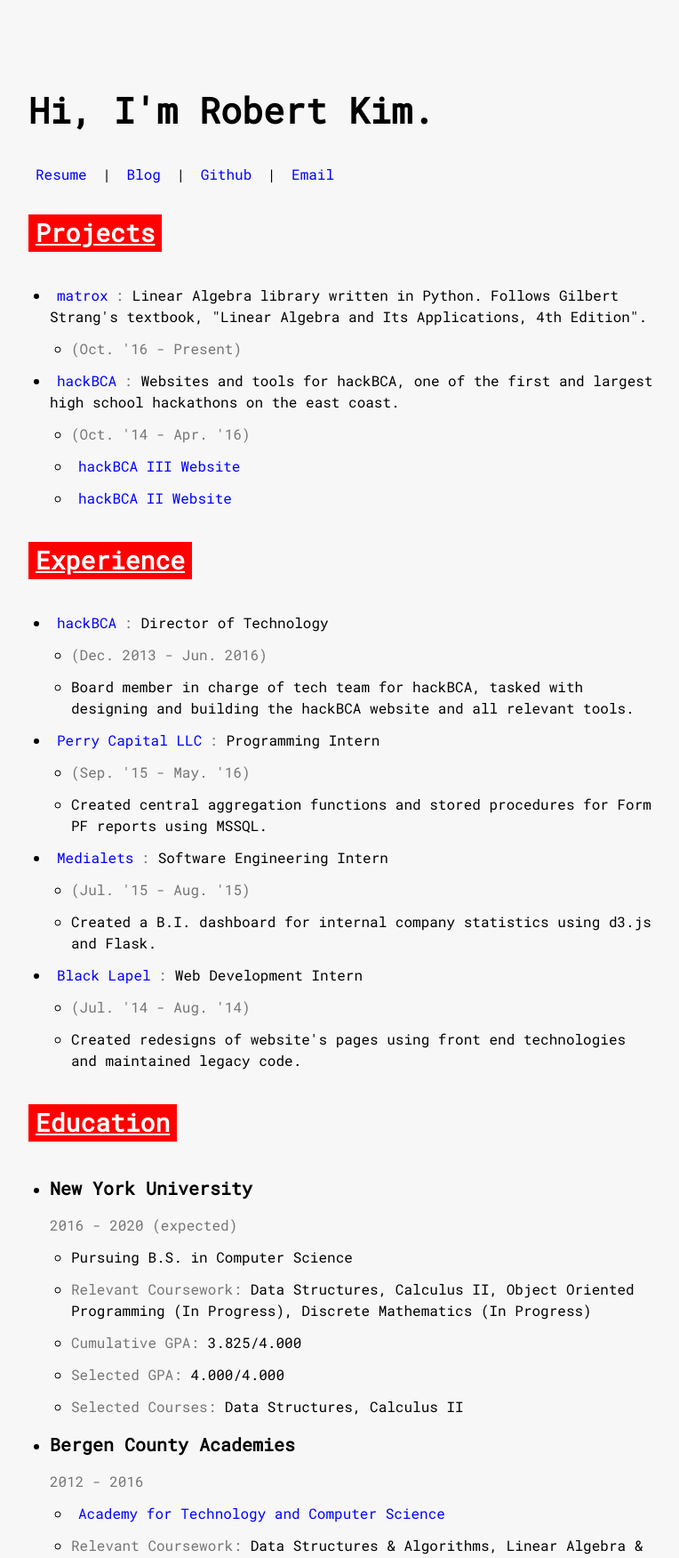
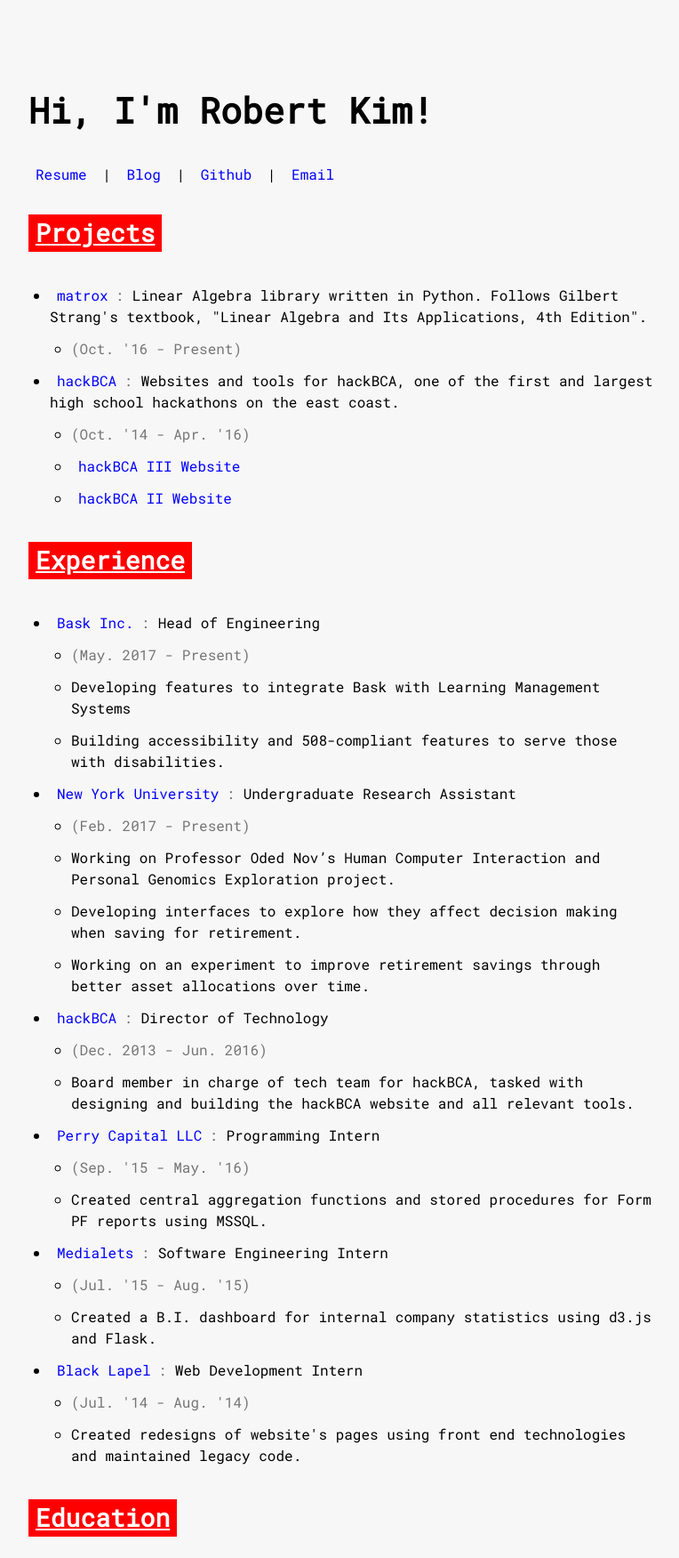
Before and after one commit to rkty13/personalsite-lambda, a Flask app: template templates/index.html in a window 1280 px wide. Shown: the top 1751 px of the page at 89% size, without its empty margins (256-1020 px from the left). Run offline with Flask 2, Linux system fonts and the light colour scheme; the template is opened without the code that fills it, so the values that code supplies are empty; style sheets or scripts are compiled from the project's sources.

Commit message:
Updated website content.

```diff
--- a/app.py
+++ b/app.py
@@ -15,7 +15,7 @@
 @app.route("/resume.pdf")
 @app.route("/resume")
 def resume():
-    return redirect("https://s3.amazonaws.com/rkty13-personalsite/resume.pdf")
+    return redirect("https://s3.amazonaws.com/rkty13-personalsite/RobertKimResume.pdf")
 
 @app.route("/blog")
 def blog():
--- a/templates/index.html
+++ b/templates/index.html
@@ -15,7 +15,7 @@
   <body>
     <div class="content">
       <div id="intro">
-        <h1 id="hello">Hi, I'm Robert Kim.</h1>
+        <h1 id="hello"></h1>
         <p>
           <a href="/resume.pdf">Resume</a> |
           <a href="http://blog.robertkim.io">Blog</a> |
@@ -46,6 +46,23 @@
       <section id="experience">
         <h2 class="header" id="experience">Experience</h2>
         <ul>
+          <li>
+            <p><span><a href="https://usebask.com">Bask Inc.</a>: </span>Head of Engineering</p>
+            <ul>
+              <li><p><span>(May. 2017 - Present)</span></p></li>
+              <li><p>Developing features to integrate Bask with Learning Management Systems</p></li>
+              <li><p>Building accessibility and 508-compliant features to serve those with disabilities.</p></li>
+            </ul>
+          </li>
+          <li>
+            <p><span><a href="https://github.com/NYU-TMI">New York University</a>: </span>Undergraduate Research Assistant</p>
+            <ul>
+              <li><p><span>(Feb. 2017 - Present)</span></p></li>
+              <li><p>Working on Professor Oded Nov’s Human Computer Interaction and Personal Genomics Exploration project.</p></li>
+              <li><p>Developing interfaces to explore how they affect decision making when saving for retirement.</p></li>
+              <li><p>Working on an experiment to improve retirement savings through better asset allocations over time.</p></li>
+            </ul>
+          </li>
           <li>
             <p><span><a href="www.hackbca.com">hackBCA</a>: </span>Director of Technology</p>
             <ul>
@@ -86,10 +103,8 @@
               <p><span>2016 - 2020 (expected)</span></p>
               <ul>
                 <li><p>Pursuing B.S. in Computer Science</p></li>
-                <li><p><span>Relevant Coursework: </span>Data Structures, Calculus II, Object Oriented Programming (In Progress), Discrete Mathematics (In Progress)</p></li>
-                <li><p><span>Cumulative GPA: </span>3.825/4.000</p></li>
-                <li><p><span>Selected GPA: </span>4.000/4.000</p></li>
-                <li><p><span>Selected Courses: </span>Data Structures, Calculus II</p></li>
+                <li><p><span>Relevant Coursework: </span>Data Structures, Discrete Mathematics, Object Oriented Programming, Calculus II</p></li>
+                <li><p><span>Cumulative GPA: </span>3.800/4.000</p></li>
               </ul>
             </div>
           </li>
@@ -134,6 +149,21 @@
     </div>
   </body>
   <script type="text/javascript">
+    // Minified from Justin Windle: https://codepen.io/soulwire/pen/mErPAK
+    "use strict";function _classCallCheck(t,e){if(!(t instanceof e))throw new TypeError("Cannot call a class as a function")}var TextScramble=function(){function t(e){_classCallCheck(this,t),this.el=e,this.chars="!<>-_\\/[]{}—=+*^?#________",this.update=this.update.bind(this)}return t.prototype.setText=function(t){var e=this,a=this.el.innerText,r=Math.max(a.length,t.length),s=new Promise(function(t){return e.resolve=t});this.queue=[];for(var h=0;r>h;h++){var n=a[h]||"",i=t[h]||"",o=Math.floor(40*Math.random()),u=o+Math.floor(40*Math.random());this.queue.push({from:n,to:i,start:o,end:u})}return cancelAnimationFrame(this.frameRequest),this.frame=0,this.update(),s},t.prototype.update=function(){for(var t="",e=0,a=0,r=this.queue.length;r>a;a++){var s=this.queue[a],h=s.from,n=s.to,i=s.start,o=s.end,u=s["char"];this.frame>=o?(e++,t+=n):this.frame>=i?((!u||Math.random()<.28)&&(u=this.randomChar(),this.queue[a]["char"]=u),t+='<span class="dud">'+u+"</span>"):t+=h}this.el.innerHTML=t,e===this.queue.length?this.resolve():(this.frameRequest=requestAnimationFrame(this.update),this.frame++)},t.prototype.randomChar=function(){return this.chars[Math.floor(Math.random()*this.chars.length)]},t}();
+    var phrases = ["Hi, I'm Robert Kim!", "안녕, 나는 김태윤이야!"];
+    var fx = new TextScramble(document.getElementById("hello"));
+    var counter = 0;
+    var next = function next() {
+      fx.setText(phrases[counter]).then(function () {
+        setTimeout(next, 1200);
+      });
+      counter = (counter + 1) % phrases.length;
+    };
+
+    next();
+  </script>
+  <script type="text/javascript">
     var request = new XMLHttpRequest();
     request.open("GET", "https://ws.audioscrobbler.com/2.0/?method=user.getrecenttracks&user=rkty13&api_key={{ scrobble_key }}&format=json&limit=1", true);
     request.onload = function() {
```
